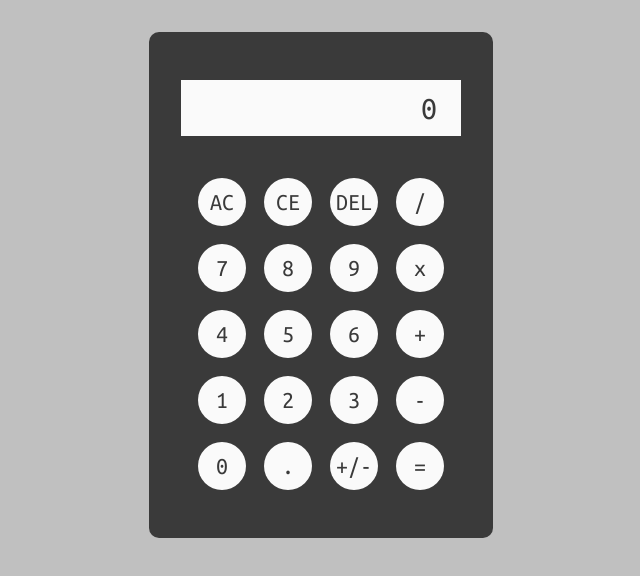
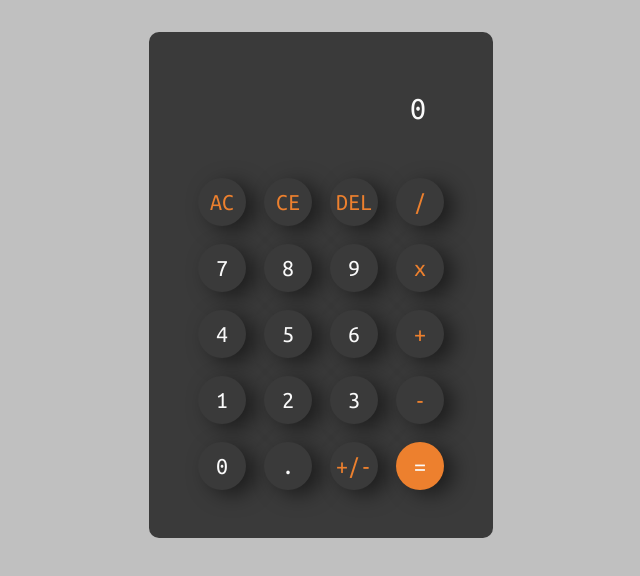
Before and after one commit to sinduap/calculator, a plain HTML site: page index.html in a window 1280 px wide. Shown: the whole page, without its empty margins (319-959 px from the left). Drawn offline with Linux system fonts and the light colour scheme.

Commit message:
Redesign UX/UI

```diff
--- a/index.html
+++ b/index.html
@@ -18,34 +18,34 @@
       <div class="calc">
         <div class="calc__display">0</div>
         <div class="row">
-          <button class="calc__btn">AC</button>
-          <button class="calc__btn">CE</button>
-          <button class="calc__btn">DEL</button>
-          <button class="calc__btn">/</button>
+          <button class="calc__btn calc__btn--color">AC</button>
+          <button class="calc__btn calc__btn--color">CE</button>
+          <button class="calc__btn calc__btn--color">DEL</button>
+          <button class="calc__btn calc__btn--color">/</button>
         </div>
         <div class="row">
           <button class="calc__btn">7</button>
           <button class="calc__btn">8</button>
           <button class="calc__btn">9</button>
-          <button class="calc__btn">x</button>
+          <button class="calc__btn calc__btn--color">x</button>
         </div>
         <div class="row">
           <button class="calc__btn">4</button>
           <button class="calc__btn">5</button>
           <button class="calc__btn">6</button>
-          <button class="calc__btn">+</button>
+          <button class="calc__btn calc__btn--color">+</button>
         </div>
         <div class="row">
           <button class="calc__btn">1</button>
           <button class="calc__btn">2</button>
           <button class="calc__btn">3</button>
-          <button class="calc__btn">-</button>
+          <button class="calc__btn calc__btn--color">-</button>
         </div>
         <div class="row">
           <button class="calc__btn">0</button>
           <button class="calc__btn">.</button>
-          <button class="calc__btn">+/-</button>
-          <button class="calc__btn">=</button>
+          <button class="calc__btn calc__btn--color">+/-</button>
+          <button class="calc__btn calc__btn--bg-color">=</button>
         </div>
       </div>
     </div>
--- a/style.css
+++ b/style.css
@@ -2,6 +2,7 @@
   --black: #3a3a3a;
   --white-1: #fafafa;
   --white-2: #c0c0c0;
+  --accent: #ed802e;
 }
 
 body {
@@ -26,12 +27,21 @@ body {
 }
 
 .calc__display {
-  background-color: var(--white-1);
-  color: var(--black);
+  background-color: var(--black);
+  color: var(--white-1);
   font-size: 32px;
   padding: 12px 24px;
   text-align: right;
   margin-block-end: 24px;
+  white-space: nowrap;
+  width: 75%;
+  align-self: center;
+  overflow: scroll;
+}
+
+::-webkit-scrollbar {
+  width: 0px;
+  background: transparent; /* make scrollbar transparent */
 }
 
 .row {
@@ -41,15 +51,34 @@ body {
 }
 
 .calc__btn {
-  background-color: var(--white-1);
+  background-color: var(--black);
   height: 48px;
   width: 48px;
   font-size: 24px;
   border: none;
   border-radius: 50%;
-  color: var(--black);
+  color: var(--white-1);
   font-family: inherit;
   display: flex;
   justify-content: center;
   align-items: center;
+  box-shadow: 10px 5px 20px rgba(0, 0, 0, 0.5);
+  cursor: pointer;
+  transition: 0.1s all ease;
 }
+
+.calc__btn:hover {
+  filter: brightness(1.2);
+}
+
+.calc__btn:active {
+  filter: brightness(1.1);
+}
+
+.calc__btn--color {
+  color: var(--accent);
+}
+
+.calc__btn--bg-color {
+  background-color: var(--accent);
+}
```
